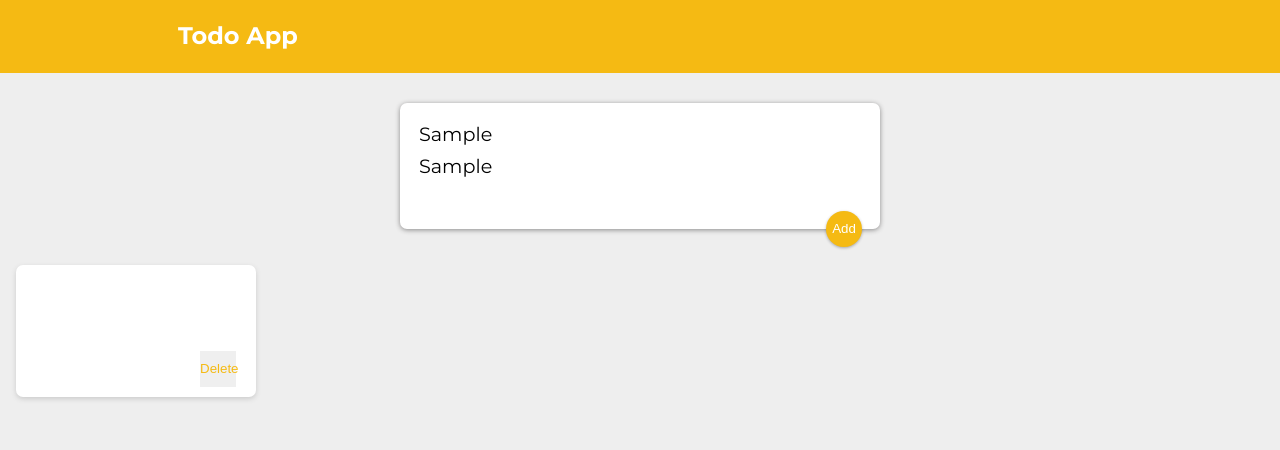
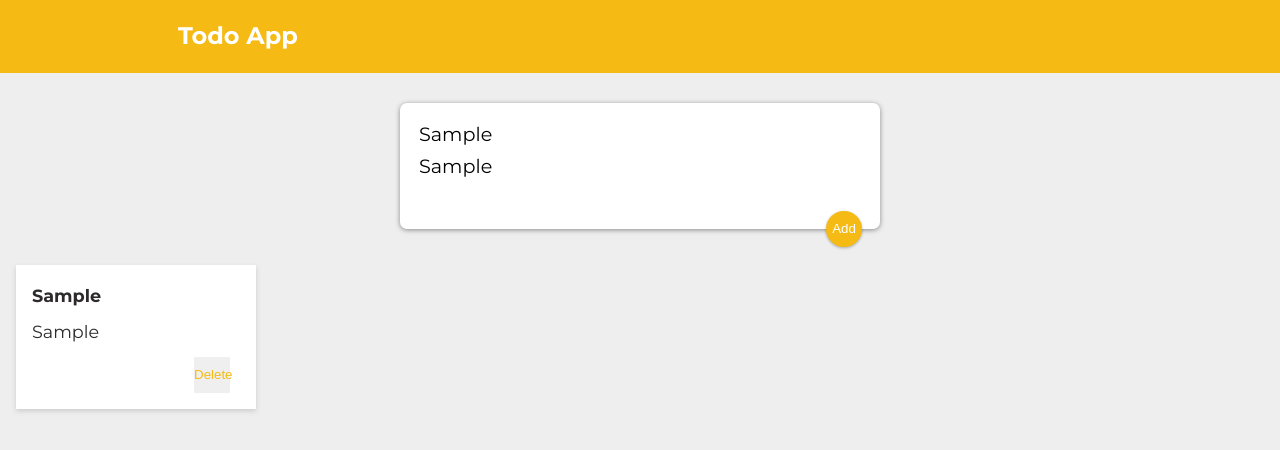
Before and after one commit to Semiteagain/Testing-ground, a React (Create React App) app: page / in a window 1280 px wide. Both pictures are taken after typing "Sample", "Sample" into the empty fields and a click on the button "Add". Shown: the top 450 px of the page. Built offline with nearby package versions, Linux system fonts and the light colour scheme.

Commit message:
complete Testing

```diff
--- a/src/App.jsx
+++ b/src/App.jsx
@@ -1,17 +1,34 @@
 import React from "react";
+import { useState } from "react";
 import CreateNotes from "./component/createnotes/CreateNotes";
 import Nav from "./component/nav/Nav";
 import Notes from "./component/notes/Notes";
 import "./index.css";
 
 const App = () => {
+  const [note, setNote] = useState([]);
+
+  const submitItem = (item) =>{
+     setNote(prevNotes=>{
+      return [
+        ...prevNotes, item
+      ]
+     })
+  }
   return (
     <div>
       <Nav />
-      <CreateNotes />
-      <Notes
-      title="This is the title"
-      content="This is the content" />
+      <CreateNotes
+      onAdd={submitItem} />
+      {note.map((items, index) =>{
+        return <Notes
+        key={index}
+        id={index}
+        title={items.title}
+        content={items.content} />
+      })}
+
+
     </div>
   );
 };
--- a/src/component/createnotes/CreateNotes.jsx
+++ b/src/component/createnotes/CreateNotes.jsx
@@ -2,7 +2,7 @@ import React from "react";
 import { useState } from "react";
 import "./createNotes.css";
 
-const CreateNotes = () => {
+const CreateNotes = (props) => {
   const [item, setItem] = useState({
     title: "",
     content: "",
@@ -19,6 +19,7 @@ const CreateNotes = () => {
   }
 
   const handleAdd = (event) =>{
+  props.onAdd(item);
    event.preventDefault();
   }
 
--- a/src/component/notes/Notes.jsx
+++ b/src/component/notes/Notes.jsx
@@ -3,11 +3,14 @@ import "./notes.css"
 
 const Notes = (props) => {
   return (
-    <div className='note'>
+    <div className="container__note">
+<div className='note'>
         <h1>{props.title}</h1>
         <p>{props.content} </p>
-        <button>Delete</button>
+        <button >Delete</button>
         </div>
+    </div>
+
   )
 }
 
--- a/src/component/notes/notes.css
+++ b/src/component/notes/notes.css
@@ -1,8 +1,18 @@
+/* .container__note {
+  display: grid;
+  grid-template-rows: repeat(4, 1fr);
+  place-items: center;
+  gap: 1.2rem;
+} */
+
 .note {
-    background: #fff;
-    border-radius: 7px;
-    box-shadow: 0 2px 5px #ccc;
-    padding: 10px;
+
+
+  background: var(--color-white);
+  color: rgb(44, 42, 42);
+  border-radius: ;
+  box-shadow: 0 2px 5px var(--color-box-shadow);
+  padding: 1rem;
   width: 240px;
   margin: 16px;
   float: left;
@@ -22,7 +32,7 @@
   position: relative;
   float: right;
   margin-right: 10px;
-    color: #f5ba13;
+  color: var(--color-bg2);
   border: none;
   width: 36px;
   height: 36px;
```
Lines whose indentation alone changed are shown as unchanged.
